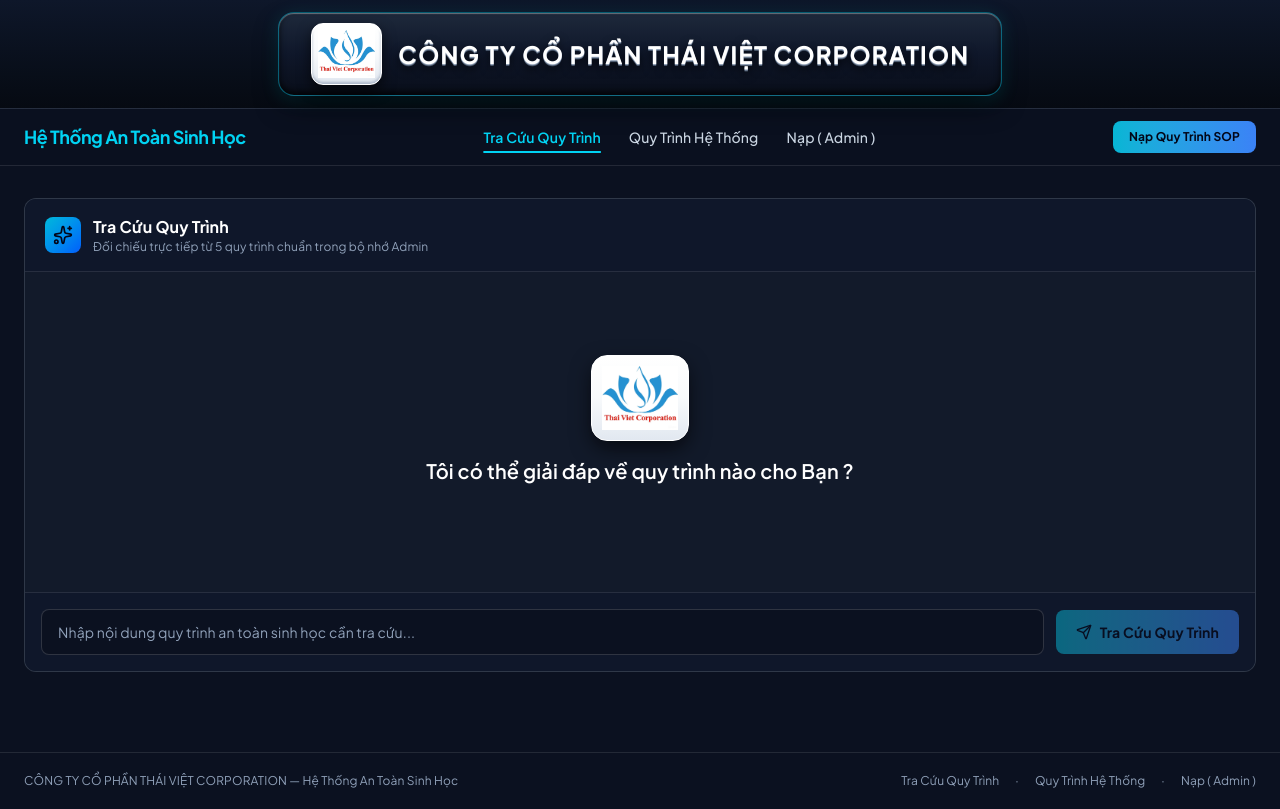
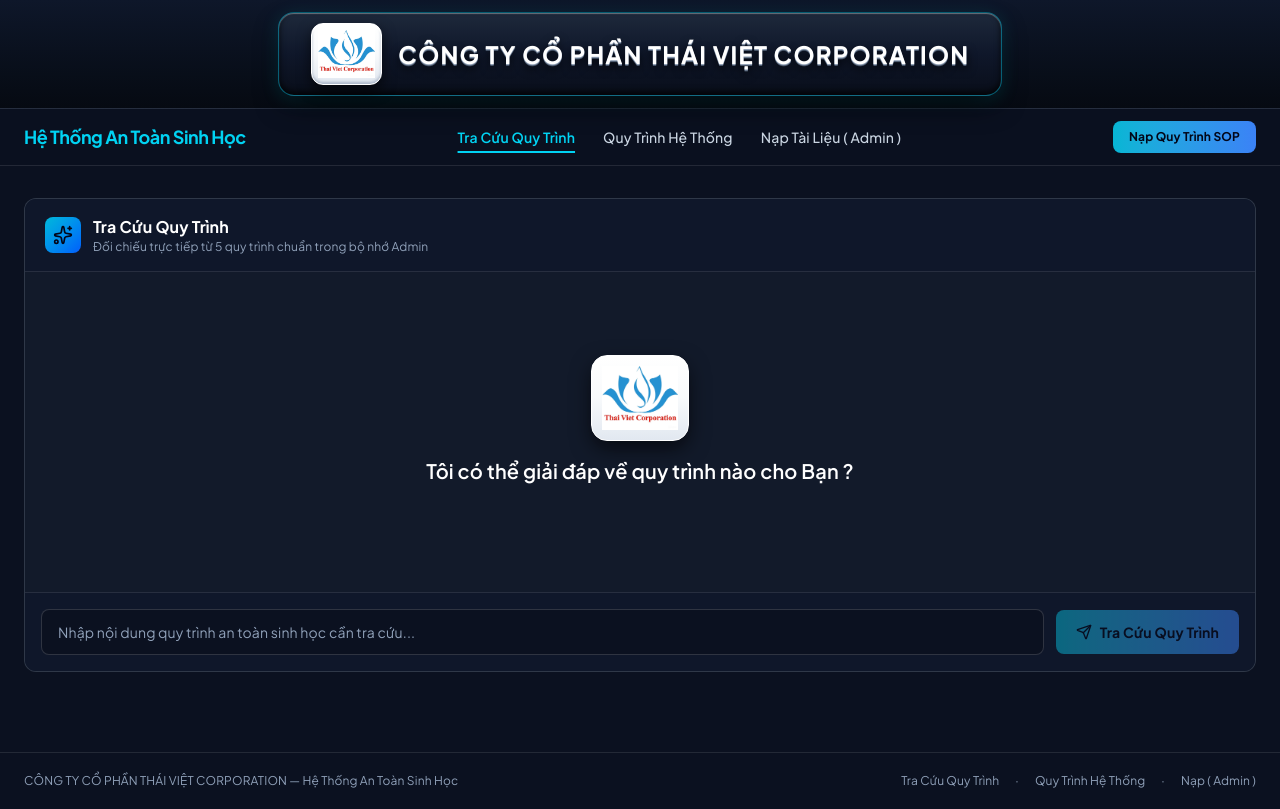
Before and after one commit to lamhau2103-maker/BIO-TVC, a React (Vite) app: page / in a window 1280 px wide. Built offline with nearby package versions, Linux system fonts and the light colour scheme.

Commit message:
feat(ui): update admin tab label for clarity
Rename "Nạp ( Admin )" to "Nạp Tài Liệu ( Admin )" in the navigation menu to better reflect its purpose.

```diff
--- a/src/App.tsx
+++ b/src/App.tsx
@@ -396,7 +396,7 @@ export default function App() {
                   : 'text-slate-300 hover:text-white'
               }`}
             >
-              Nạp ( Admin )
+              Nạp Tài Liệu ( Admin )
             </button>
           </nav>
 
```
